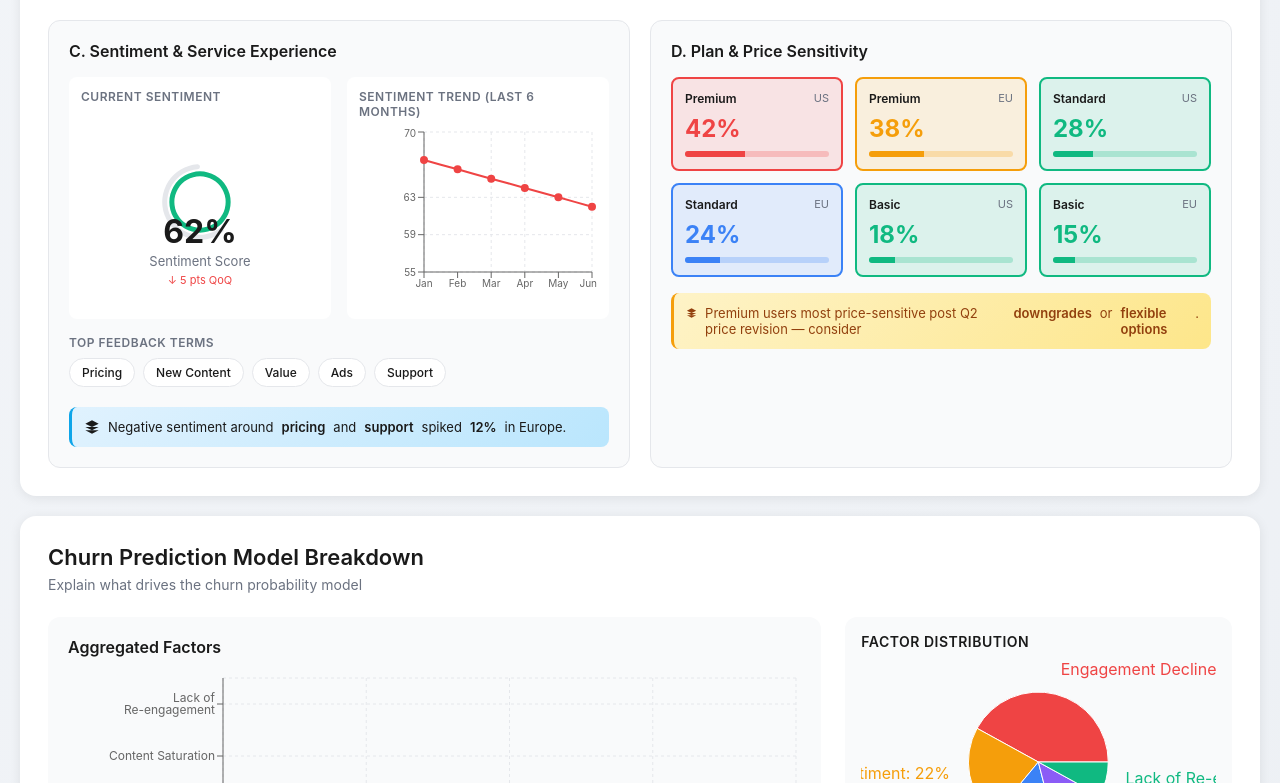
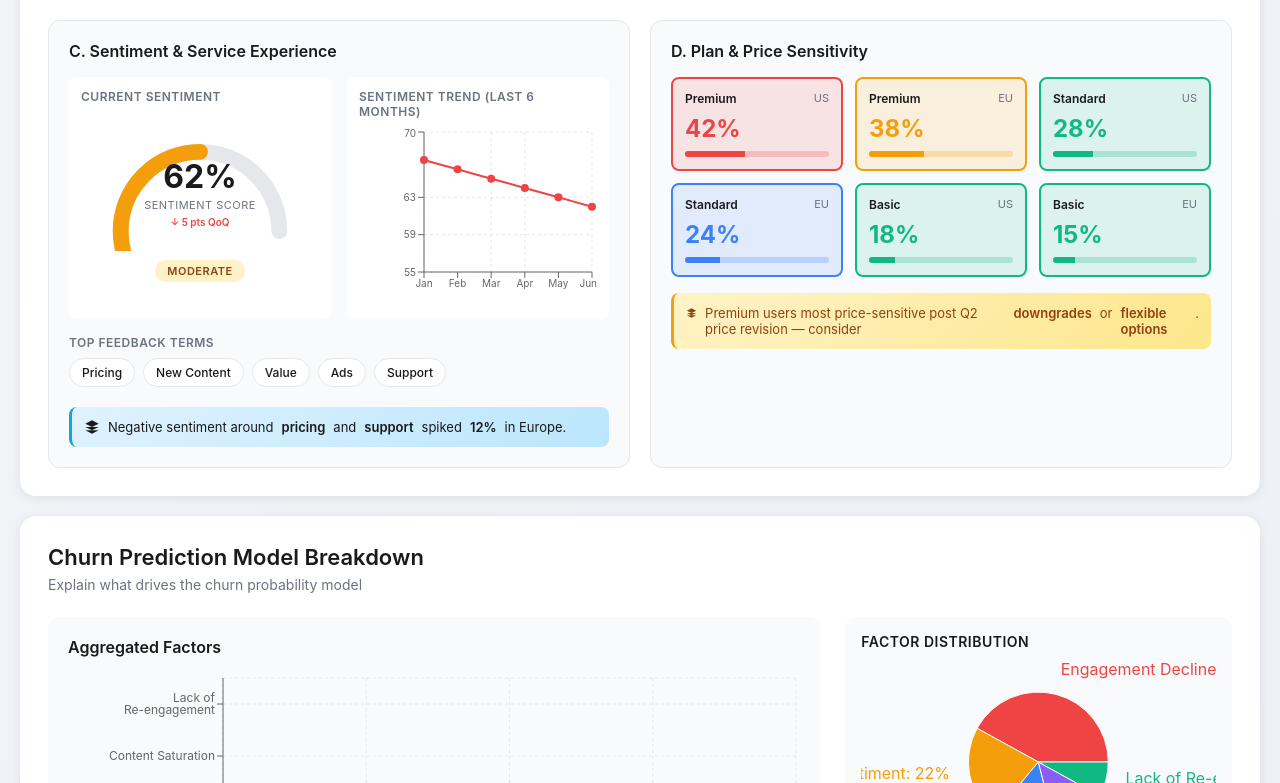
Before and after one commit to arunabh88/ChurnDashboard, a React (Vite) app: page / in a window 1280 px wide. Shown: the part 1817-2600 px from the top of the page. Built offline with nearby package versions, Linux system fonts and the light colour scheme.

Commit message:
Fix Current Sentiment visualization with custom SVG gauge

```diff
--- a/src/components/SentimentExperience.css
+++ b/src/components/SentimentExperience.css
@@ -25,7 +25,74 @@
 }
 
 .gauge-container {
-  padding: 0;
+  padding: 20px 0;
+  position: relative;
+}
+
+.sentiment-gauge {
+  position: relative;
+  display: flex;
+  justify-content: center;
+  align-items: center;
+}
+
+.gauge-content {
+  position: absolute;
+  top: 50%;
+  left: 50%;
+  transform: translate(-50%, -50%);
+  text-align: center;
+}
+
+.gauge-value {
+  font-size: 32px;
+  font-weight: 700;
+  color: #1a1a1a;
+  margin-bottom: 2px;
+}
+
+.gauge-label {
+  font-size: 11px;
+  color: #6b7280;
+  margin-bottom: 4px;
+  text-transform: uppercase;
+  letter-spacing: 0.5px;
+}
+
+.gauge-change {
+  font-size: 10px;
+  color: #ef4444;
+  font-weight: 600;
+}
+
+.gauge-status {
+  margin-top: 8px;
+  text-align: center;
+}
+
+.status-badge {
+  display: inline-block;
+  padding: 4px 12px;
+  border-radius: 12px;
+  font-size: 11px;
+  font-weight: 600;
+  text-transform: uppercase;
+  letter-spacing: 0.5px;
+}
+
+.status-positive {
+  background: #d1fae5;
+  color: #065f46;
+}
+
+.status-warning {
+  background: #fef3c7;
+  color: #92400e;
+}
+
+.status-negative {
+  background: #fee2e2;
+  color: #991b1b;
 }
 
 .word-cloud {
--- a/src/components/SentimentExperience.jsx
+++ b/src/components/SentimentExperience.jsx
@@ -1,13 +1,9 @@
 import React from 'react'
-import { RadialBarChart, RadialBar, Legend, ResponsiveContainer, LineChart, Line, XAxis, YAxis, CartesianGrid, Tooltip } from 'recharts'
+import { ResponsiveContainer, LineChart, Line, XAxis, YAxis, CartesianGrid, Tooltip } from 'recharts'
 import './SentimentExperience.css'
 
 function SentimentExperience() {
-  const gaugeData = [
-    { name: 'Score', value: 62, fill: '#10b981' },
-    { name: 'Remaining', value: 38, fill: '#e5e7eb' },
-  ]
-
+  const sentimentScore = 62
   const sentimentTrend = [
     { month: 'Jan', score: 67 },
     { month: 'Feb', score: 66 },
@@ -17,6 +13,21 @@ function SentimentExperience() {
     { month: 'Jun', score: 62 },
   ]
 
+  // Calculate the percentage for the gauge
+  const percentage = (sentimentScore / 100) * 100
+  const circumference = 2 * Math.PI * 45 // radius of 45
+  const strokeDasharray = circumference
+  const strokeDashoffset = circumference - (percentage / 100) * circumference
+
+  // Determine color based on score
+  const getColor = (score) => {
+    if (score >= 70) return '#10b981'
+    if (score >= 50) return '#f59e0b'
+    return '#ef4444'
+  }
+
+  const sentimentColor = getColor(sentimentScore)
+
   return (
     <div className="sentiment-experience">
       <h3 className="block-title">C. Sentiment & Service Experience</h3>
@@ -25,34 +36,40 @@ function SentimentExperience() {
         <div className="gauge-section">
           <p className="section-label">Current Sentiment</p>
           <div className="gauge-container">
-            <ResponsiveContainer width="100%" height={180}>
-              <RadialBarChart
-                cx="50%"
-                cy="50%"
-                innerRadius="60%"
-                outerRadius="90%"
-                data={gaugeData}
-                startAngle={90}
-                endAngle={450}
-              >
-                <RadialBar minAngle={15} dataKey="value" cornerRadius={10} />
-                <Legend
-                  content={() => (
-                    <div style={{ textAlign: 'center' }}>
-                      <div style={{ fontSize: '32px', fontWeight: '700', color: '#1a1a1a' }}>
-                        62%
-                      </div>
-                      <div style={{ fontSize: '13px', color: '#6b7280', marginTop: '2px' }}>
-                        Sentiment Score
-                      </div>
-                      <div style={{ fontSize: '11px', color: '#ef4444', marginTop: '4px' }}>
-                        ↓ 5 pts QoQ
-                      </div>
-                    </div>
-                  )}
+            <div className="sentiment-gauge">
+              <svg viewBox="0 0 120 60" style={{ width: '100%', height: 'auto', maxHeight: '160px' }}>
+                {/* Background semicircle */}
+                <path
+                  d="M 20 50 A 40 40 0 0 1 100 50"
+                  fill="none"
+                  stroke="#e5e7eb"
+                  strokeWidth="8"
+                  strokeLinecap="round"
                 />
-              </RadialBarChart>
-            </ResponsiveContainer>
+                {/* Value semicircle */}
+                <path
+                  d="M 20 50 A 40 40 0 0 1 100 50"
+                  fill="none"
+                  stroke={sentimentColor}
+                  strokeWidth="8"
+                  strokeLinecap="round"
+                  strokeDasharray={strokeDasharray}
+                  strokeDashoffset={strokeDashoffset}
+                  style={{ transition: 'all 0.3s ease' }}
+                  transform="rotate(-90 60 50)"
+                />
+              </svg>
+              <div className="gauge-content">
+                <div className="gauge-value">{sentimentScore}%</div>
+                <div className="gauge-label">Sentiment Score</div>
+                <div className="gauge-change">↓ 5 pts QoQ</div>
+              </div>
+            </div>
+            <div className="gauge-status">
+              <span className={`status-badge status-${sentimentScore >= 70 ? 'positive' : sentimentScore >= 50 ? 'warning' : 'negative'}`}>
+                {sentimentScore >= 70 ? 'Positive' : sentimentScore >= 50 ? 'Moderate' : 'Critical'}
+              </span>
+            </div>
           </div>
         </div>
 
```
